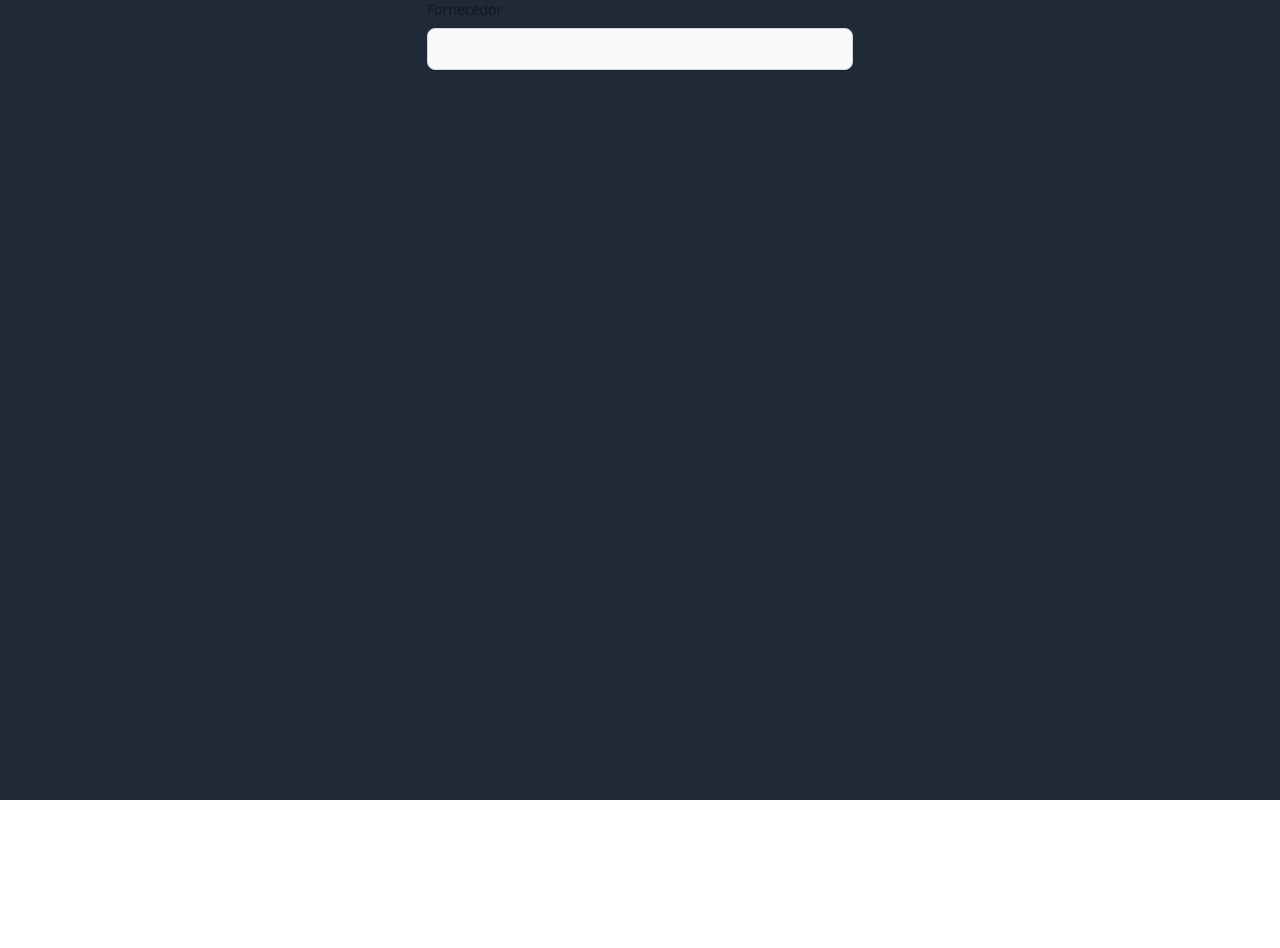
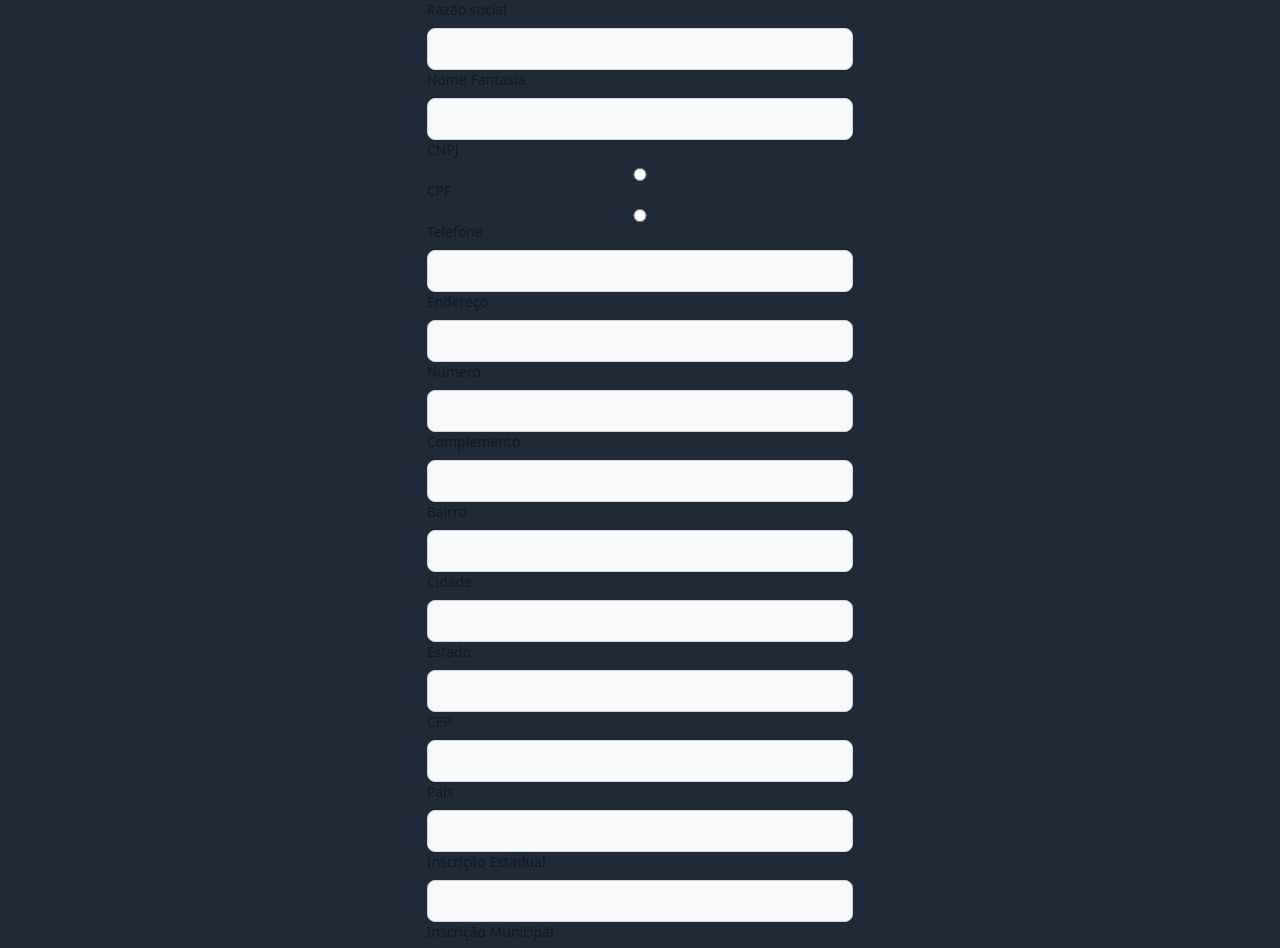
Before and after one commit to Gustavo-Ragazzi/cadastro-de-fornecedor, a React (Create React App) app: page / in a window 1280 px wide. Shown: the top 948 px of the page. Before the commit the page ends 800 px from the top, so only its background shows below. Built offline with nearby package versions, Linux system fonts and the light colour scheme.

Commit message:
formList const

```diff
--- a/src/App.tsx
+++ b/src/App.tsx
@@ -3,7 +3,7 @@ import SupplierForm from "./components/SupplierForm";
 
 function App() {
     return (
-      <div className="bg-gray-800 h-screen">
+      <div className="bg-gray-800 h-full">
         <SupplierForm />
       </div>
   );
--- a/src/components/Input/index.tsx
+++ b/src/components/Input/index.tsx
@@ -3,6 +3,7 @@ interface Form {
     type: string;
     name: string;
     id: string;
+    required?: boolean;
 }
 
 export default function Input(props: Form) {
@@ -17,6 +18,7 @@ export default function Input(props: Form) {
                 type={props.type}
                 name={props.name}
                 id={props.id}
+                required={props.required}
             />
         </div>
     );
--- a/src/components/SupplierForm/index.tsx
+++ b/src/components/SupplierForm/index.tsx
@@ -1,12 +1,141 @@
 import Input from "../Input";
+
+const formList = [
+    {
+        label: "Razão social",
+        type: "text",
+        name: "razao-social",
+        id: "razao-social",
+        required: true
+    },
+    {
+        label: "Nome Fantasia",
+        type: "text",
+        name: "nome-fantasia",
+        id: "nome-fantasia",
+        required: true
+    },
+    {
+        label: "CNPJ",
+        type: "radio",
+        name: "pf-pj",
+        id: "cnpj",
+        required: false
+    },
+    {
+        label: "CPF",
+        type: "radio",
+        name: "pf-pj",
+        id: "cpf",
+        required: false
+    },
+    {
+        label: "Telefone",
+        type: "tel",
+        name: "telefone",
+        id: "telfone",
+        required: true
+    },
+    {
+        label: "Endereço",
+        type: "text",
+        name: "endereco",
+        id: "endereco",
+        required: true
+    },
+    {
+        label: "Número",
+        type: "number",
+        name: "numero",
+        id: "numero",
+        required: true
+    },
+    {
+        label: "Complemento",
+        type: "text",
+        name: "complemento",
+        id: "complemento",
+        required: true
+    },
+    {
+        label: "Bairro",
+        type: "text",
+        name: "bairro",
+        id: "bairro",
+        required: true
+    },
+    {
+        label: "Cidade",
+        type: "text",
+        name: "cidade",
+        id: "cidade",
+        required: true,
+    },
+    {
+        label: "Estado",
+        type: "text",
+        name: "estado",
+        id: "estado",
+        required: true
+    },
+    {
+        label: "CEP",
+        type: "number",
+        name: "cep",
+        id: "cep",
+        required: true
+    },
+    {
+        label: "País",
+        type: "text",
+        name: "pais",
+        id: "pais",
+        required: true
+    },
+    {
+        label: "Inscrição Estadual",
+        type: "number",
+        name: "inscricao-estadual",
+        id: "inscricao-estadual",
+        required: false
+    },
+    {
+        label: "Inscrição Municipal",
+        type: "number",
+        name: "inscricao-estadual",
+        id: "inscricao-estadual",
+        required: false
+    },
+    {
+        label: "E-mail",
+        type: "email",
+        name: "email",
+        id: "email",
+        required: true
+    },
+    {
+        label: "Contato",
+        type: "text",
+        name: "contato",
+        id: "contato",
+        required: false
+    }
+]
 
 export default function SupplierForm() {
     return (
-        <Input
-            label="Fornecedor"
-            type="text"
-            name="fornecedor"
-            id="fornecedor"
-        />
+        <>
+            {formList.map((item) => {
+                return (
+                    <Input
+                        label={item.label}
+                        type={item.type}
+                        name={item.name}
+                        id={item.id}
+                        required={item.required}
+                    />
+                )
+            })}
+        </>
     )
 }
```
Also changed, not shown: 1 other file (tests, documents, lock files or other folders).
